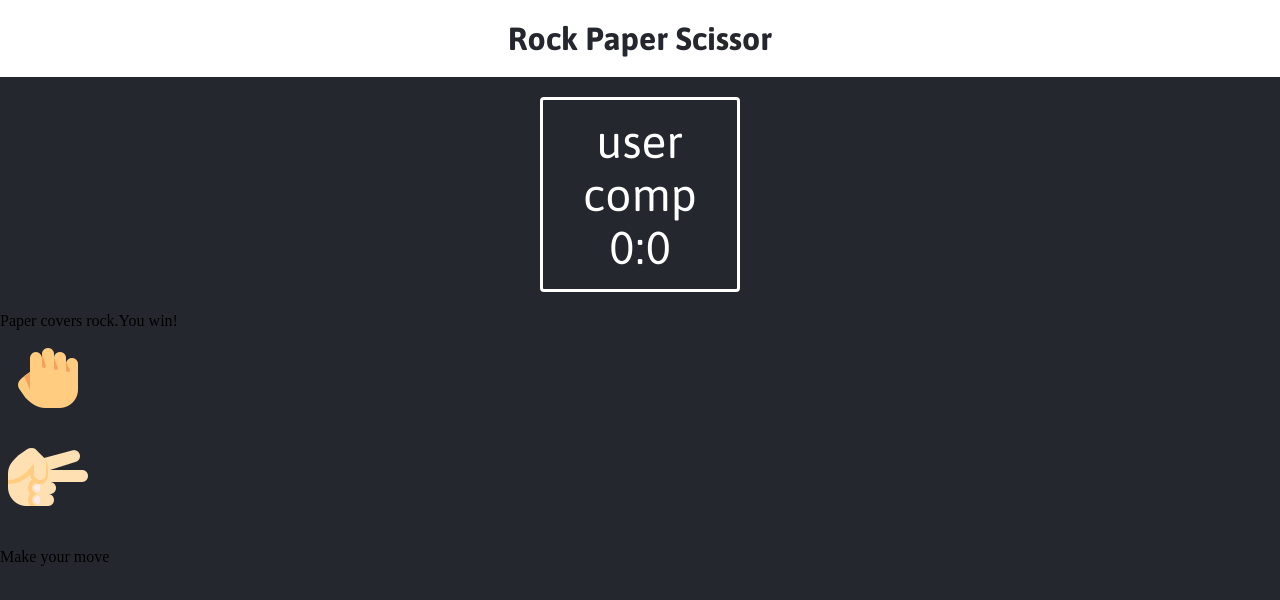
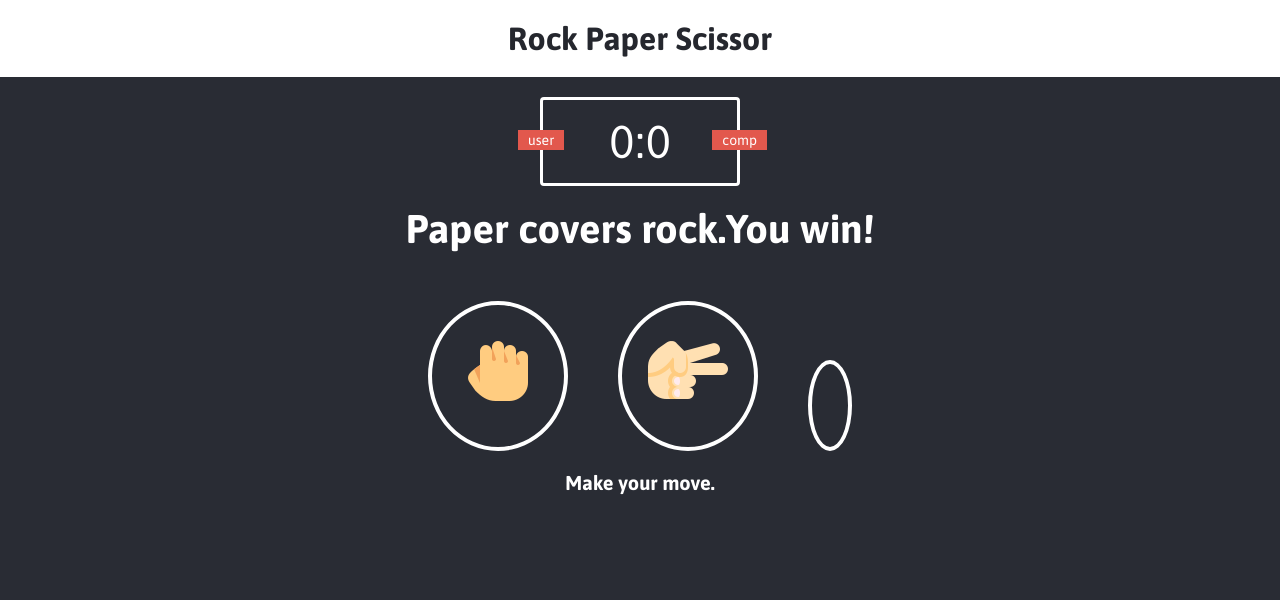
Before and after one commit to Alen87/JavaScript-Rock-Paper-Scissor, a plain HTML site: page index.html in a window 1280 px wide. Drawn offline with Linux system fonts and the light colour scheme.

Commit message:
html,css

```diff
--- a/index.html
+++ b/index.html
@@ -16,7 +16,8 @@
        </div>
         <div class="result">
             <p>Paper covers rock.You win!</p>
-        </div>
+
+
         <div class="choices">
             <div class="choice" id="r">
               <img src="images/icons8-hand-rock-96.png" alt="">
@@ -34,6 +35,10 @@
               <img src="images/icons8-stop-gesture-skin-type-1-96.png" alt="">
             </div>
         </div>
-       <p id="action-message">Make your move</p>
+
+            <p id ="action-message"> Make your move. </p>
+
+        </div>
+
      </body>
 </html>
--- a/styles.css
+++ b/styles.css
@@ -6,7 +6,7 @@
 }
 
 body{
-    background-color: #24272E;
+    background-color: #292C34;
 }
 
 
@@ -32,5 +32,79 @@ header > h1{
     font-size:46px;
     padding: 15px 20px;
     font-family:Asap, sans-serif;
+    position: relative;
+}
+
+.badge{
+
+    background: #E2584D;
+    color:white;
+    font-size: 14px;
+    padding: 2px 10px;
+    font-family: Asap,sans-serif;
+}
+
+
+#user-label{
+    position: absolute;
+    top: 30px;
+    left: -25px;
+}
+
+
+#computer-label{
+    position: absolute;
+    top: 30px;
+    right: -30px;
+}
+
+
+.result{
+    font-size: 40px;
+    color:white;
 
 }
+
+
+
+.result > p {
+    text-align: center;
+    font-weight: bold;
+    font-family: Asap, sans-serif;
+
+}
+
+
+
+
+
+.choice {
+    border: 4px solid white;
+    border-radius: 50%;
+    margin: 0 20px;
+    padding: 18px;
+    display: inline-block;
+    transition: all 0.3s ease;
+}
+
+
+.choices {
+    margin-top: 50px;
+    text-align: center;
+}
+
+
+.choice:hover{
+    cursor: pointer;
+    background: #24272E;
+}
+
+
+#action-message{
+    text-align: center;
+    color: white;
+    font-family: Asap, sans-serif;
+    font-weight: bold;
+    font-size: 20px;
+    margin-top: 20px;
+}
```
